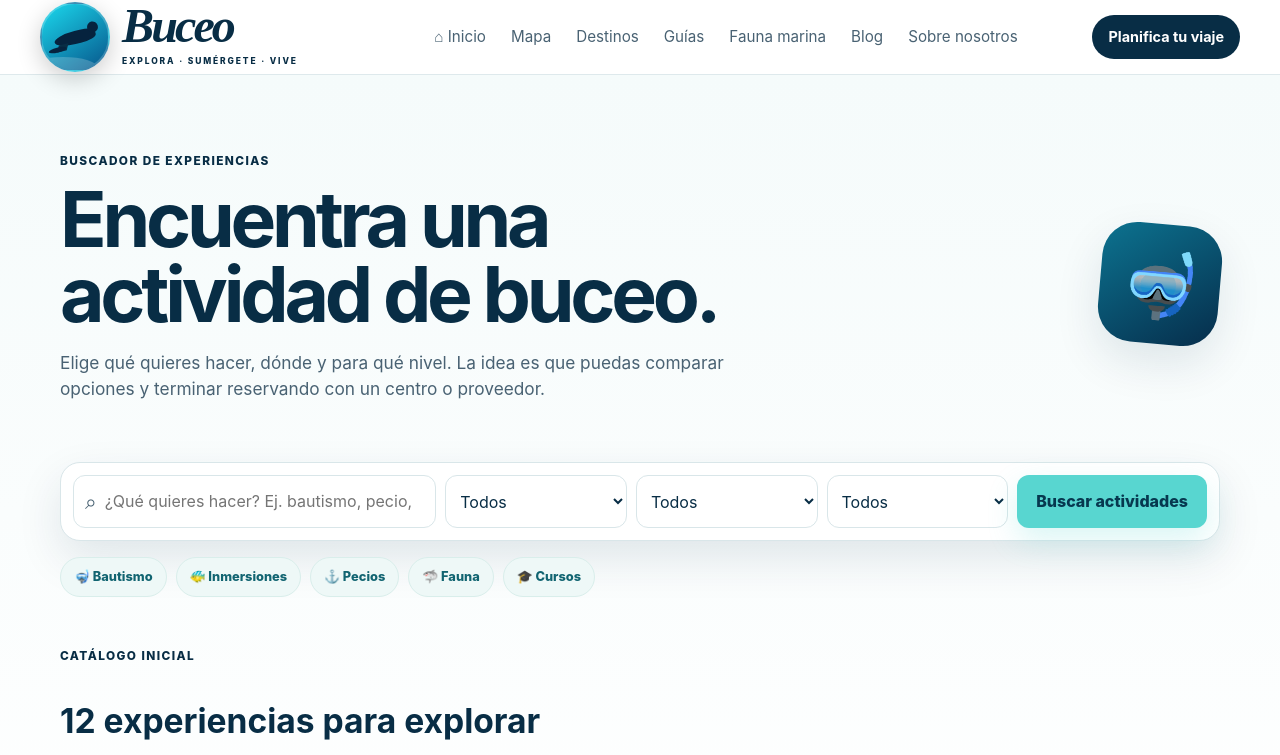
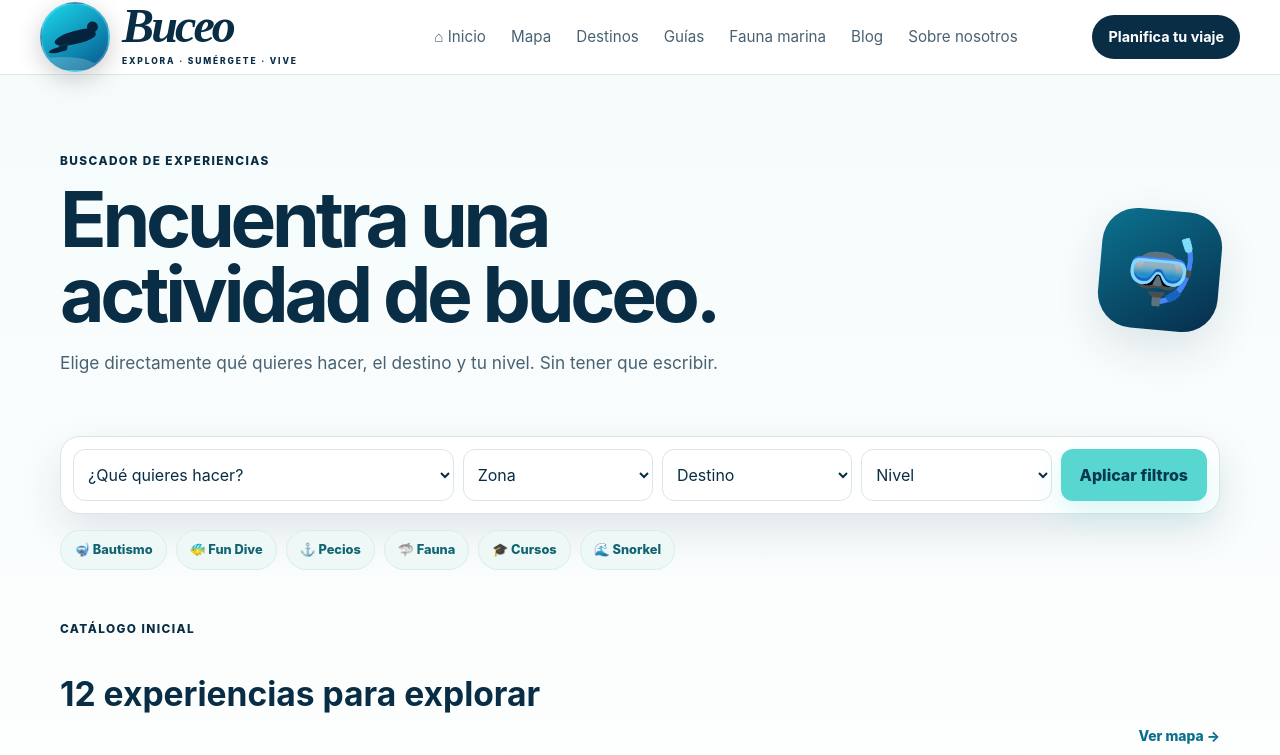
Before and after one commit to poldoria6-droi/buceo, a Next.js app: page /actividades in a window 1280 px wide. Shown: the top 755 px of the page. Built offline with nearby package versions, Linux system fonts and the light colour scheme.

Commit message:
replace activity text search with visual filters

```diff
--- a/app/actividades/page.tsx
+++ b/app/actividades/page.tsx
@@ -1,7 +1,7 @@
 import Link from "next/link";
 import { activities, activityRegions, activityTypes } from "@/data/activities";
 
-export const metadata={title:"Actividades de buceo en España",description:"Encuentra bautismos, inmersiones, cursos y experiencias de buceo por destino, nivel y tipo de actividad."};
+export const metadata={title:"Actividades de buceo en España",description:"Encuentra bautismos, Fun Dive, cursos, pecios, fauna y snorkel por destino, nivel y tipo de actividad."};
 
 export default async function ActivitiesPage({searchParams}:{searchParams:Promise<Record<string,string|string[]|undefined>>}){
   const params=await searchParams;
@@ -9,20 +9,25 @@ export default async function ActivitiesPage({searchParams}:{searchParams:Promis
   const region=String(params.region||"Todos");
   const type=String(params.type||"Todos");
   const level=String(params.level||"Todos");
-  const filtered=activities.filter(a=>(region==="Todos"||a.region===region)&&(type==="Todos"||a.type===type)&&(level==="Todos"||a.level===level)&&(!q||`${a.title} ${a.destination} ${a.region} ${a.tags.join(" ")}`.toLowerCase().includes(q)));
+  const destination=String(params.destination||"Todos");
+  const destinations=Array.from(new Set(activities.map(a=>a.destination))).sort();
+  const filtered=activities.filter(a=>(region==="Todos"||a.region===region)&&(type==="Todos"||a.type===type)&&(level==="Todos"||a.level===level)&&(destination==="Todos"||a.destination===destination)&&(!q||`${a.title} ${a.destination} ${a.region} ${a.tags.join(" ")}`.toLowerCase().includes(q)));
 
   return <section className="activities-page"><div className="container">
-    <div className="activities-hero"><div><span className="eyebrow">BUSCADOR DE EXPERIENCIAS</span><h1>Encuentra una actividad de buceo.</h1><p>Elige qué quieres hacer, dónde y para qué nivel. La idea es que puedas comparar opciones y terminar reservando con un centro o proveedor.</p></div><div className="activity-hero-icon" aria-hidden="true">🤿</div></div>
+    <div className="activities-hero"><div><span className="eyebrow">BUSCADOR DE EXPERIENCIAS</span><h1>Encuentra una actividad de buceo.</h1><p>Elige directamente qué quieres hacer, el destino y tu nivel. Sin tener que escribir.</p></div><div className="activity-hero-icon" aria-hidden="true">🤿</div></div>
     <form className="activity-search" action="/actividades">
-      <label className="activity-search-main"><span>⌕</span><input name="q" defaultValue={q} placeholder="¿Qué quieres hacer? Ej. bautismo, pecio, fauna..." /></label>
-      <select name="region" defaultValue={region}><option>Todos</option>{activityRegions.map(r=><option key={r}>{r}</option>)}</select>
-      <select name="type" defaultValue={type}><option>Todos</option>{activityTypes.map(t=><option key={t}>{t}</option>)}</select>
-      <select name="level" defaultValue={level}><option>Todos</option><option>Inicial</option><option>Intermedio</option><option>Avanzado</option></select>
-      <button className="button button-primary" type="submit">Buscar actividades</button>
+      {q&&<input type="hidden" name="q" value={q}/>}
+      <select name="type" defaultValue={type}><option value="Todos">¿Qué quieres hacer?</option>{activityTypes.map(t=><option key={t}>{t}</option>)}</select>
+      <select name="region" defaultValue={region}><option value="Todos">Zona</option>{activityRegions.map(r=><option key={r}>{r}</option>)}</select>
+      <select name="destination" defaultValue={destination}><option value="Todos">Destino</option>{destinations.map(d=><option key={d}>{d}</option>)}</select>
+      <select name="level" defaultValue={level}><option value="Todos">Nivel</option><option>Inicial</option><option>Intermedio</option><option>Avanzado</option></select>
+      <button className="button button-primary" type="submit">Aplicar filtros</button>
     </form>
-    <div className="activity-intents"><Link href="/actividades?type=Bautismo">🤿 Bautismo</Link><Link href="/actividades?type=Inmersiones">🐠 Inmersiones</Link><Link href="/actividades?type=Pecio">⚓ Pecios</Link><Link href="/actividades?type=Fauna">🦈 Fauna</Link><Link href="/actividades?type=Curso">🎓 Cursos</Link></div>
+    <div className="activity-intents">
+      <Link href="/actividades?type=Bautismo">🤿 Bautismo</Link><Link href="/actividades?type=Fun%20Dive">🐠 Fun Dive</Link><Link href="/actividades?type=Pecio">⚓ Pecios</Link><Link href="/actividades?type=Fauna">🦈 Fauna</Link><Link href="/actividades?type=Curso">🎓 Cursos</Link><Link href="/actividades?type=Snorkel">🌊 Snorkel</Link>
+    </div>
     <div className="activity-heading"><div><span className="eyebrow">CATÁLOGO INICIAL</span><h2>{filtered.length} experiencias para explorar</h2></div><Link href="/mapa" className="text-link">Ver mapa →</Link></div>
-    <div className="activity-grid">{filtered.map(a=><article className="activity-card" key={a.id}><div className="activity-card-art"><span>{a.type==="Pecio"?"⚓":a.type==="Fauna"?"🐢":a.type==="Curso"?"🎓":"🤿"}</span><small>{a.region}</small></div><div className="activity-card-body"><div className="activity-meta"><span>{a.level}</span><span>{a.duration}</span></div><h3>{a.title}</h3><p>{a.audience} · {a.destination}</p><div className="animal-row">{a.tags.map(tag=><span key={tag}>{tag}</span>)}</div><div className="activity-book-row"><span className="booking-placeholder">Conexión con proveedor en preparación</span><Link href={`/afiliados?activity=${a.slug}`} className="text-link">Cómo reservar →</Link></div></div></article>)}</div>
+    <div className="activity-grid">{filtered.map(a=><article className="activity-card" key={a.id}><div className="activity-card-art"><span>{a.type==="Pecio"?"⚓":a.type==="Fauna"?"🐢":a.type==="Curso"?"🎓":a.type==="Fun Dive"?"🐠":"🤿"}</span><small>{a.region}</small></div><div className="activity-card-body"><div className="activity-meta"><span>{a.level}</span><span>{a.duration}</span></div><h3>{a.title}</h3><p>{a.audience} · {a.destination}</p><div className="animal-row">{a.tags.map(tag=><span key={tag}>{tag}</span>)}</div><div className="activity-book-row"><span className="booking-placeholder">Conexión con proveedor en preparación</span><Link href={`/afiliados?activity=${a.slug}`} className="text-link">Cómo reservar →</Link></div></div></article>)}</div>
     <div className="affiliate-funnel"><div><span className="eyebrow">DISEÑADO PARA RESERVAR</span><h2>Descubre → compara → reserva.</h2><p>Esta capa será nuestro motor de afiliación: centros de buceo, experiencias y proveedores podrán aparecer cuando tengamos enlaces, condiciones y comisiones verificadas.</p></div><Link href="/afiliados" className="button button-primary">Ver modelo de afiliación</Link></div>
     <p className="data-note activity-note">Catálogo editorial inicial: estas tarjetas no representan ofertas, precios, disponibilidad ni comisiones actuales. Se sustituirán por experiencias verificadas y enlaces de proveedores antes de habilitar reservas.</p>
   </div></section>;
```
